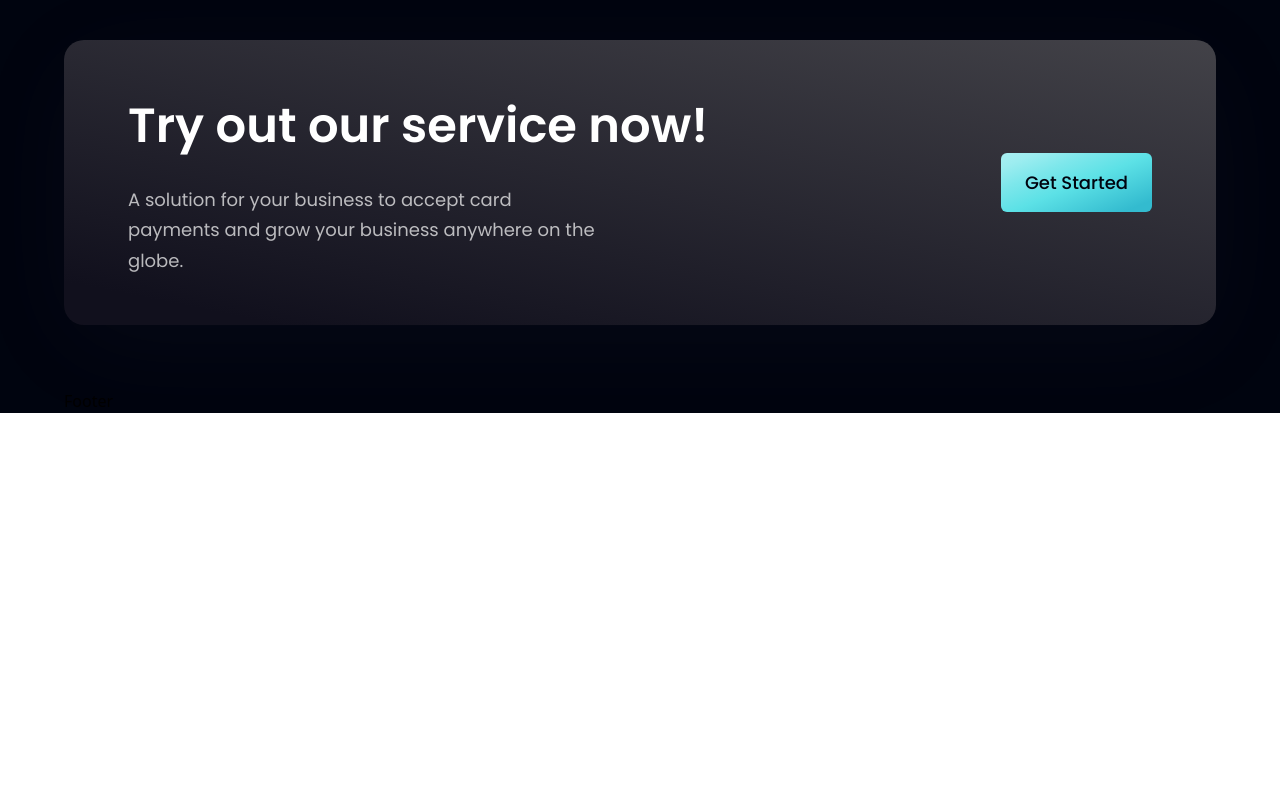
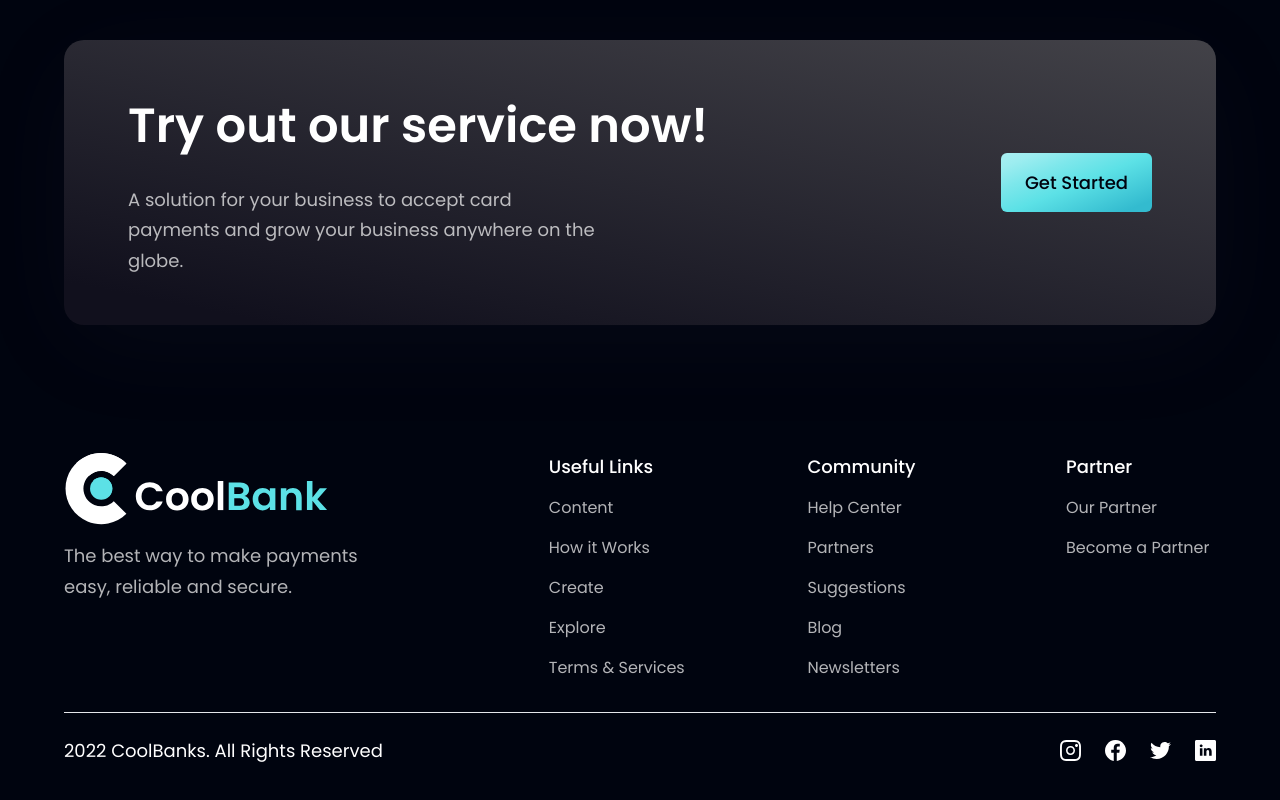
Before and after one commit to MBMarsell/modern-bank-landing, a React (Vite) app: page / in a window 1280 px wide. Shown: the part 4084-4884 px from the top of the page. Before the commit the page ends 4497 px from the top, so only its background shows below. Built offline with nearby package versions, Linux system fonts and the light colour scheme.

Commit message:
finish footer

```diff
--- a/src/components/Footer.jsx
+++ b/src/components/Footer.jsx
@@ -1,7 +1,68 @@
-import React from 'react';
+import styles from '../style';
+import { logo } from '../assets';
+import { footerLinks, socialMedia } from '../constants';
+import { motion } from 'framer-motion';
 
-const Footer = () => {
-  return <div>Footer</div>;
-};
+const Footer = () => (
+  <section className={`${styles.flexCenter} ${styles.paddingY} flex-col`}>
+    <div className={`${styles.flexStart} md:flex-row flex-col mb-8 w-full`}>
+      <div className="flex-1 flex flex-col justify-start mr-10">
+        <img
+          src={logo}
+          alt="Logo"
+          className="w-[266px] h-[72px] object-contain"
+        />
+        <p className={`${styles.paragraph} mt-4 max-w-[310px]`}>
+          The best way to make payments easy, reliable and secure.
+        </p>
+      </div>
+
+      <div className="flex-[1.5] w-full flex flex-row justify-between flex-wrap md:mt-0 mt-10">
+        {footerLinks.map(footerLink => (
+          <div
+            key={footerLink.key}
+            className="flex flex-col ss:my-0 my-4 min-w-[150px]"
+          >
+            <h4 className="font-poppins font-medium text-[18px] leading-[27px] text-white">
+              {footerLink.title}
+            </h4>
+            <ul className="list-none mt-4">
+              {footerLink.links.map((link, index) => (
+                <motion.li
+                  whileHover={{ scale: 1.1 }}
+                  key={link.name}
+                  className={`font-poppins font-normal text-[16px] leading-[24px] text-dimWhite hover:text-secondary cursor-pointer ${
+                    index !== footerLink.links.length - 1 ? 'mb-4' : 'mb-0'
+                  }`}
+                >
+                  {link.name}
+                </motion.li>
+              ))}
+            </ul>
+          </div>
+        ))}
+      </div>
+    </div>
+
+    <div className="w-full flex justify-between items-center md:flex-row flex-col pt-6 border-t-[1px] border-t-[#3f3r45]">
+      <p className="font-poppins font-normal text-center text-[18px] leading-[27px] text-white">
+        2022 CoolBanks. All Rights Reserved
+      </p>
+      <div className="flex flex-row md:mt-0 mt-6">
+        {socialMedia.map((social, index) => (
+          <motion.img
+            whileHover={{ scale: 1.2 }}
+            key={social.id}
+            src={social.icon}
+            alt={social.id}
+            className={`w-[21px] h-[21px] object-contain cursor-pointer ${
+              index !== socialMedia.length - 1 ? 'mr-6' : 'mt-0'
+            }`}
+          />
+        ))}
+      </div>
+    </div>
+  </section>
+);
 
 export default Footer;
```
